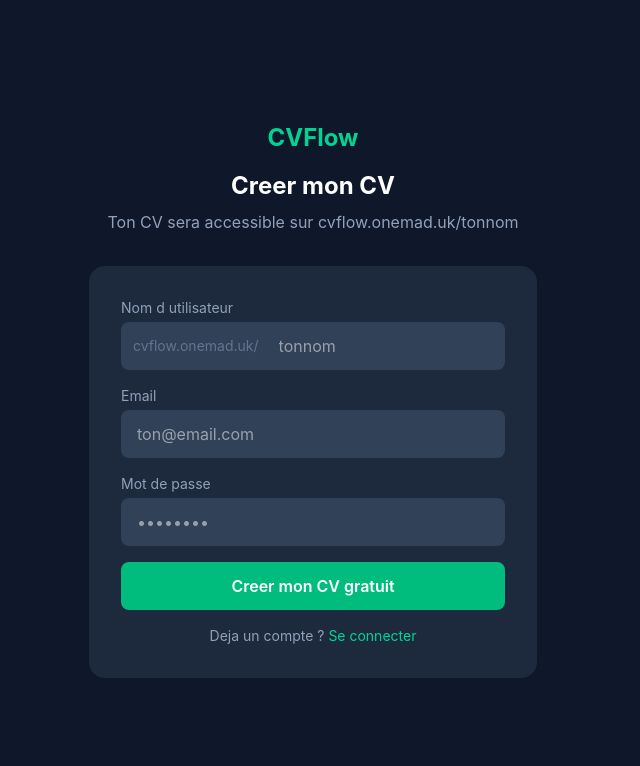
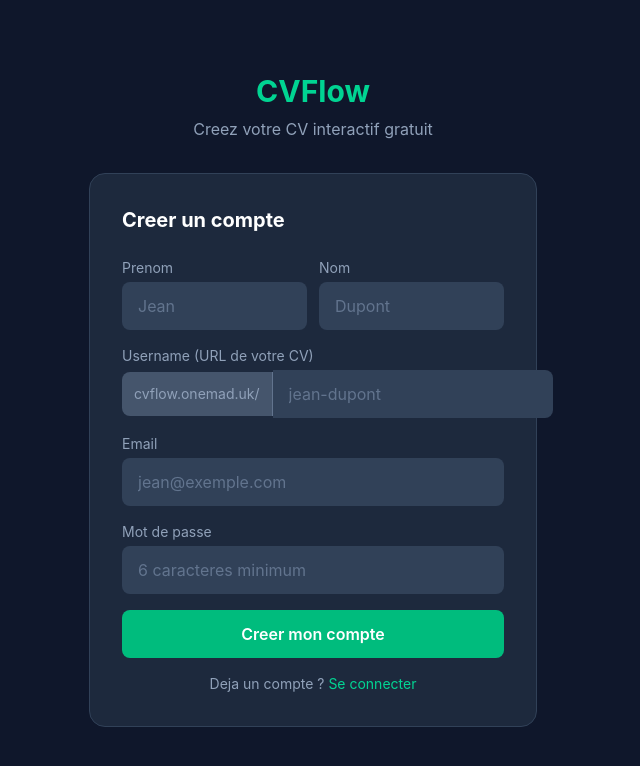
Before and after one commit to RonoaMad1/cvflow, a React (Vite) app: page /register in a window 1280 px wide. Shown: the top 766 px of the page, without its empty margins (327-967 px from the left). Built offline with nearby package versions, Linux system fonts and the light colour scheme; no server answers.

Commit message:
feat: landing page + public registration

```diff
--- /dev/null
+++ b/src/pages/LandingPage.tsx
@@ -0,0 +1,99 @@
+import { Link } from 'react-router-dom'
+import { useAuthStore } from '../store/authStore'
+
+const FEATURES = [
+  { icon: '🌐', title: 'CV public interactif', desc: 'Partagez votre CV avec une URL unique. Vos recruteurs peuvent le consulter sur mobile ou desktop.' },
+  { icon: '🤖', title: 'Chatbot IA integre', desc: 'Un assistant IA repond aux questions des recruteurs en votre nom, 24h/24.' },
+  { icon: '🔍', title: 'Scanner d offres', desc: 'Analysez n importe quelle offre d emploi et obtenez un score A-F de compatibilite avec votre profil.' },
+  { icon: '📋', title: 'Kanban candidatures', desc: 'Suivez toutes vos candidatures visuellement. Glissez-deposez pour mettre a jour le statut.' },
+  { icon: '📄', title: 'CV PDF adapte', desc: 'Generez un CV PDF personnalise pour chaque offre avec les mots-cles injectes automatiquement.' },
+  { icon: '🎯', title: 'Prep entretiens IA', desc: 'Entrainz-vous avec des questions generees par IA et obtenez une evaluation de vos reponses.' },
+]
+
+const STEPS = [
+  { n: '1', title: 'Creez votre compte', desc: 'Inscription gratuite en 30 secondes' },
+  { n: '2', title: 'Remplissez votre CV', desc: 'Infos, experiences, competences, certifications' },
+  { n: '3', title: 'Partagez votre URL', desc: 'cvflow.onemad.uk/votre-nom' },
+  { n: '4', title: 'Trouvez votre poste', desc: 'Utilisez le scanner et le kanban' },
+]
+
+export default function LandingPage() {
+  const { user } = useAuthStore()
+
+  return (
+    <div className="min-h-screen bg-slate-900 text-white">
+      <nav className="flex items-center justify-between px-8 py-4 border-b border-slate-800">
+        <span className="text-2xl font-bold text-emerald-400">CVFlow</span>
+        <div className="flex items-center gap-4">
+          {user ? (
+            <Link to="/dashboard" className="px-4 py-2 bg-emerald-500 hover:bg-emerald-400 rounded-lg text-sm font-medium transition">Dashboard</Link>
+          ) : (
+            <>
+              <Link to="/login" className="text-slate-400 hover:text-white text-sm transition">Se connecter</Link>
+              <Link to="/register" className="px-4 py-2 bg-emerald-500 hover:bg-emerald-400 rounded-lg text-sm font-medium transition">Commencer gratuitement</Link>
+            </>
+          )}
+        </div>
+      </nav>
+
+      <div className="max-w-6xl mx-auto px-6">
+        <div className="text-center py-20">
+          <div className="inline-block px-4 py-1.5 bg-emerald-500/20 text-emerald-400 rounded-full text-sm font-medium border border-emerald-500/30 mb-6">
+            Plateforme de carriere IA
+          </div>
+          <h1 className="text-5xl font-bold text-white mb-6 leading-tight">
+            Votre CV interactif<br/>
+            <span className="text-emerald-400">alimenté par l IA</span>
+          </h1>
+          <p className="text-xl text-slate-400 max-w-2xl mx-auto mb-10">
+            Creez un CV public moderne avec chatbot IA, scannez les offres d emploi, suivez vos candidatures et preparez vos entretiens — tout en un.
+          </p>
+          <div className="flex gap-4 justify-center flex-wrap">
+            <Link to="/register" className="px-8 py-4 bg-emerald-500 hover:bg-emerald-400 rounded-xl text-lg font-semibold transition shadow-lg shadow-emerald-500/20">
+              Creer mon CV gratuit
+            </Link>
+            <a href="/mady" className="px-8 py-4 bg-slate-800 hover:bg-slate-700 border border-slate-700 rounded-xl text-lg font-semibold transition">
+              Voir un exemple
+            </a>
+          </div>
+        </div>
+
+        <div className="grid grid-cols-2 md:grid-cols-4 gap-4 mb-20">
+          {STEPS.map(s => (
+            <div key={s.n} className="text-center p-6 bg-slate-800/50 rounded-2xl border border-slate-700">
+              <div className="w-10 h-10 rounded-full bg-emerald-500 flex items-center justify-center text-lg font-bold mx-auto mb-3">{s.n}</div>
+              <h3 className="font-semibold text-white mb-1">{s.title}</h3>
+              <p className="text-slate-400 text-sm">{s.desc}</p>
+            </div>
+          ))}
+        </div>
+
+        <div className="text-center mb-10">
+          <h2 className="text-3xl font-bold text-white mb-3">Tout ce dont vous avez besoin</h2>
+          <p className="text-slate-400">Une plateforme complete pour gerer votre recherche d emploi</p>
+        </div>
+        <div className="grid grid-cols-1 md:grid-cols-3 gap-6 mb-20">
+          {FEATURES.map((f, i) => (
+            <div key={i} className="p-6 bg-slate-800/50 rounded-2xl border border-slate-700 hover:border-emerald-500/50 transition group">
+              <div className="text-3xl mb-3">{f.icon}</div>
+              <h3 className="text-lg font-semibold text-white mb-2 group-hover:text-emerald-400 transition">{f.title}</h3>
+              <p className="text-slate-400 text-sm leading-relaxed">{f.desc}</p>
+            </div>
+          ))}
+        </div>
+
+        <div className="text-center py-16 bg-gradient-to-r from-emerald-500/10 to-teal-500/10 rounded-3xl border border-emerald-500/20 mb-20">
+          <h2 className="text-3xl font-bold text-white mb-4">Pret a booster votre carriere ?</h2>
+          <p className="text-slate-400 mb-8">Rejoignez CVFlow et creez votre CV interactif en quelques minutes</p>
+          <Link to="/register" className="px-8 py-4 bg-emerald-500 hover:bg-emerald-400 rounded-xl text-lg font-semibold transition shadow-lg shadow-emerald-500/20">
+            Commencer gratuitement
+          </Link>
+        </div>
+      </div>
+
+      <footer className="border-t border-slate-800 py-8 text-center text-slate-500 text-sm">
+        <p>CVFlow — Plateforme de carriere IA</p>
+      </footer>
+    </div>
+  )
+}
--- a/src/pages/RegisterPage.tsx
+++ b/src/pages/RegisterPage.tsx
@@ -1,65 +1,68 @@
 import { useState } from 'react'
 import { Link, useNavigate } from 'react-router-dom'
-import { useAuthStore } from '../store/authStore'
+import axios from 'axios'
+
+const API = import.meta.env.VITE_API_URL || 'http://localhost:4000/api'
 
 export default function RegisterPage() {
-  const [email, setEmail] = useState('')
-  const [password, setPassword] = useState('')
-  const [username, setUsername] = useState('')
+  const navigate = useNavigate()
+  const [form, setForm] = useState({ email: '', password: '', username: '', firstName: '', lastName: '' })
   const [error, setError] = useState('')
-  const { register, isLoading } = useAuthStore()
-  const navigate = useNavigate()
+  const [loading, setLoading] = useState(false)
 
   const handleSubmit = async (e: React.FormEvent) => {
     e.preventDefault()
     setError('')
+    if (form.password.length < 6) { setError('Mot de passe trop court (6 caracteres min)'); return }
+    if (!form.username.match(/^[a-z0-9_-]+$/)) { setError('Username: lettres minuscules, chiffres, - et _ uniquement'); return }
+    setLoading(true)
     try {
-      await register(email, password, username)
-      navigate('/dashboard')
+      await axios.post(API + '/auth/register', form)
+      navigate('/login?registered=1')
     } catch (err: any) {
       setError(err.response?.data?.error || 'Erreur inscription')
     }
+    setLoading(false)
   }
+
+  const ic = "w-full bg-slate-700 text-white rounded-lg px-4 py-3 focus:outline-none focus:ring-2 focus:ring-emerald-500 placeholder-slate-500"
 
   return (
     <div className="min-h-screen bg-slate-900 flex items-center justify-center px-4">
       <div className="w-full max-w-md">
         <div className="text-center mb-8">
-          <Link to="/" className="text-2xl font-bold text-emerald-400">CVFlow</Link>
-          <h1 className="text-2xl font-bold text-white mt-4">Creer mon CV</h1>
-          <p className="text-slate-400 mt-2">Ton CV sera accessible sur cvflow.onemad.uk/tonnom</p>
+          <Link to="/" className="text-3xl font-bold text-emerald-400">CVFlow</Link>
+          <p className="text-slate-400 mt-2">Creez votre CV interactif gratuit</p>
         </div>
-        <form onSubmit={handleSubmit} className="bg-slate-800 rounded-2xl p-8 space-y-4">
-          {error && <div className="bg-red-500/20 text-red-400 px-4 py-3 rounded-lg text-sm">{error}</div>}
-          <div>
-            <label className="block text-slate-400 text-sm mb-1">Nom d utilisateur</label>
-            <div className="flex items-center bg-slate-700 rounded-lg overflow-hidden">
-              <span className="px-3 text-slate-500 text-sm">cvflow.onemad.uk/</span>
-              <input type="text" value={username} onChange={e => setUsername(e.target.value.toLowerCase().replace(/[^a-z0-9-]/g, ''))}
-                className="flex-1 bg-transparent text-white px-2 py-3 focus:outline-none"
-                placeholder="tonnom" required />
+        <div className="bg-slate-800 rounded-2xl p-8 border border-slate-700">
+          <h1 className="text-xl font-bold text-white mb-6">Creer un compte</h1>
+          {error && <div className="bg-red-500/10 border border-red-500/30 text-red-400 rounded-lg px-4 py-3 text-sm mb-4">{error}</div>}
+          <form onSubmit={handleSubmit} className="space-y-4">
+            <div className="grid grid-cols-2 gap-3">
+              <div><label className="text-slate-400 text-sm block mb-1">Prenom</label>
+                <input value={form.firstName} onChange={e => setForm({...form, firstName: e.target.value})} className={ic} placeholder="Jean" required /></div>
+              <div><label className="text-slate-400 text-sm block mb-1">Nom</label>
+                <input value={form.lastName} onChange={e => setForm({...form, lastName: e.target.value})} className={ic} placeholder="Dupont" required /></div>
             </div>
-          </div>
-          <div>
-            <label className="block text-slate-400 text-sm mb-1">Email</label>
-            <input type="email" value={email} onChange={e => setEmail(e.target.value)}
-              className="w-full bg-slate-700 text-white rounded-lg px-4 py-3 focus:outline-none focus:ring-2 focus:ring-emerald-500"
-              placeholder="ton@email.com" required />
-          </div>
-          <div>
-            <label className="block text-slate-400 text-sm mb-1">Mot de passe</label>
-            <input type="password" value={password} onChange={e => setPassword(e.target.value)}
-              className="w-full bg-slate-700 text-white rounded-lg px-4 py-3 focus:outline-none focus:ring-2 focus:ring-emerald-500"
-              placeholder="••••••••" required minLength={6} />
-          </div>
-          <button type="submit" disabled={isLoading}
-            className="w-full bg-emerald-500 hover:bg-emerald-400 disabled:opacity-50 text-white font-semibold py-3 rounded-lg transition">
-            {isLoading ? 'Creation...' : 'Creer mon CV gratuit'}
-          </button>
-          <p className="text-center text-slate-400 text-sm">
-            Deja un compte ? <Link to="/login" className="text-emerald-400 hover:underline">Se connecter</Link>
+            <div><label className="text-slate-400 text-sm block mb-1">Username (URL de votre CV)</label>
+              <div className="flex items-center">
+                <span className="bg-slate-600 text-slate-400 px-3 py-3 rounded-l-lg text-sm border-r border-slate-500">cvflow.onemad.uk/</span>
+                <input value={form.username} onChange={e => setForm({...form, username: e.target.value.toLowerCase()})} className="flex-1 bg-slate-700 text-white rounded-r-lg px-4 py-3 focus:outline-none focus:ring-2 focus:ring-emerald-500 placeholder-slate-500" placeholder="jean-dupont" required />
+              </div>
+            </div>
+            <div><label className="text-slate-400 text-sm block mb-1">Email</label>
+              <input type="email" value={form.email} onChange={e => setForm({...form, email: e.target.value})} className={ic} placeholder="jean@exemple.com" required /></div>
+            <div><label className="text-slate-400 text-sm block mb-1">Mot de passe</label>
+              <input type="password" value={form.password} onChange={e => setForm({...form, password: e.target.value})} className={ic} placeholder="6 caracteres minimum" required /></div>
+            <button type="submit" disabled={loading}
+              className="w-full py-3 bg-emerald-500 hover:bg-emerald-400 disabled:opacity-50 text-white rounded-lg font-semibold transition">
+              {loading ? 'Creation...' : 'Creer mon compte'}
+            </button>
+          </form>
+          <p className="text-center text-slate-400 text-sm mt-4">
+            Deja un compte ? <Link to="/login" className="text-emerald-400 hover:text-emerald-300">Se connecter</Link>
           </p>
-        </form>
+        </div>
       </div>
     </div>
   )
```
